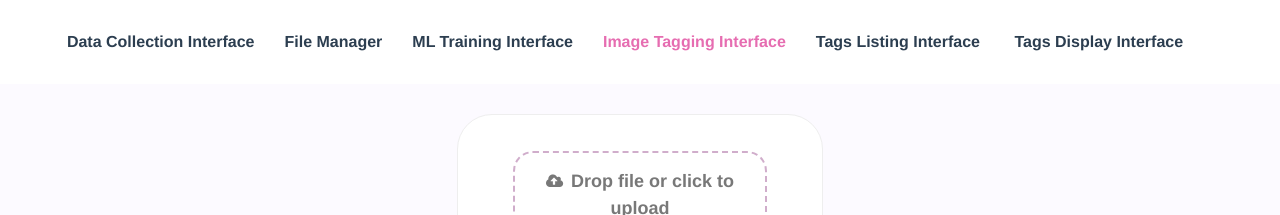
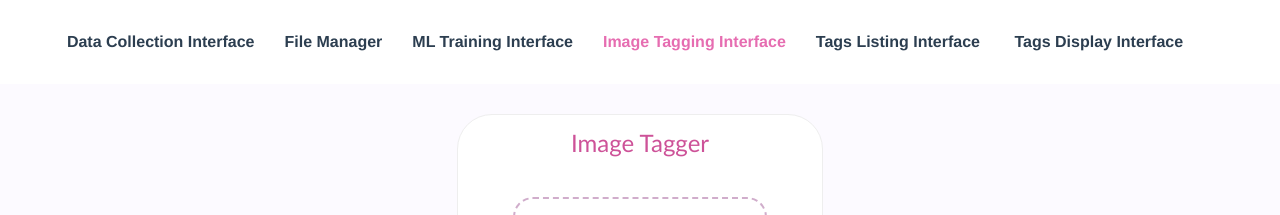
Before and after one commit to ShishirMaidenCodeLife/frontend_kuimg, a Vue app: page /page3 in a window 1280 px wide. Shown: the top 215 px of the page. Built offline with nearby package versions, Linux system fonts and the light colour scheme.

Commit message:
Ref: Added a title to the upload file box

```diff
--- a/src/components/UploadFile.vue
+++ b/src/components/UploadFile.vue
@@ -2,6 +2,8 @@
     <div id="app" style="background-color: #fcfaff;" >
       <div style=" padding: 30px;  display: flex; justify-content: center;   ">
         <div style="border-radius: 35px; width: 30%;  border: 1px solid #eee; background-color: white;" >
+
+          <div style="margin-top: 10px; color:#c73c8be2; font-size:x-large; font-family: 'Gill Sans', 'Gill Sans MT', Calibri, 'Trebuchet MS', sans-serif;">Image Tagger</div>
 
         <div v-if="!file" style="  display: flex; justify-content: center;  width: full;">
             <div :class="['dropZone', dragging ? 'dropZone-over' : '']" @dragenter="dragging = true" @dragleave="dragging = false" >
```
